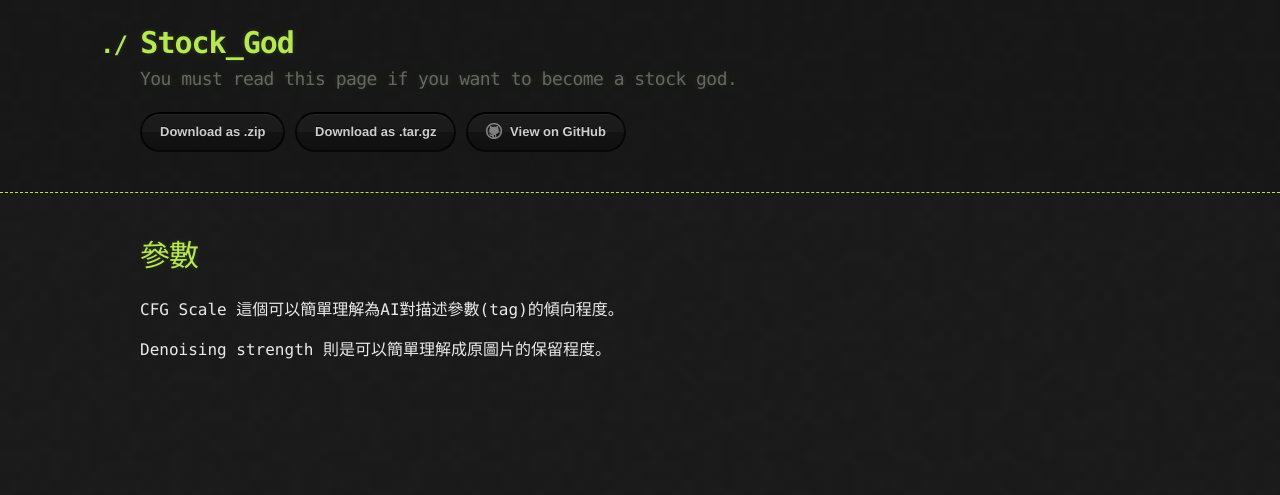
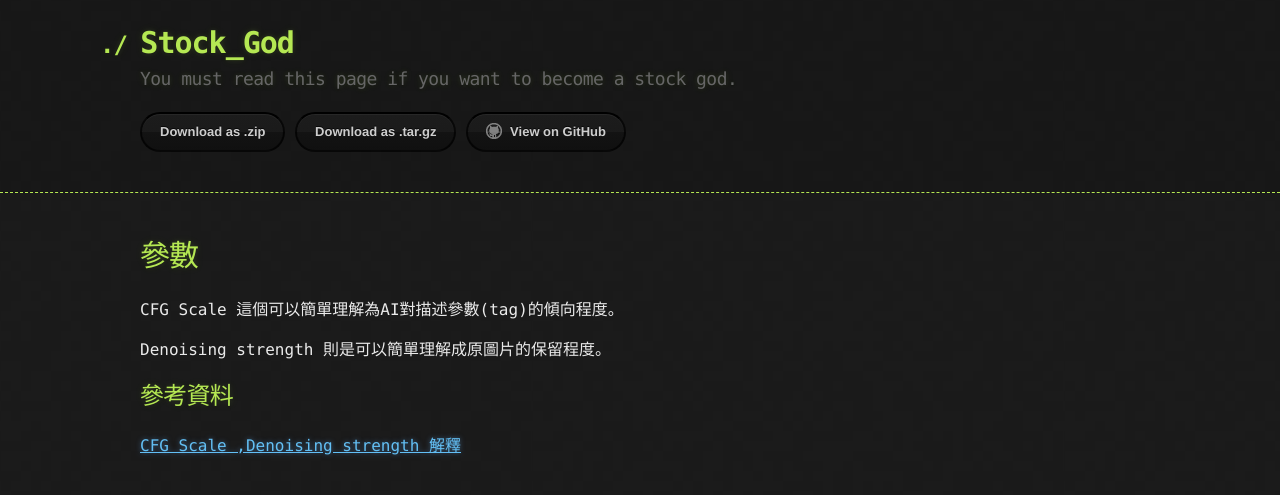
Before and after one commit to lepg5487/Stock_God, a Jekyll site: the page built from NovelAI.md, in a window 1280 px wide. Shown: the top 495 px of the page. Built offline with Jekyll 4.4.1, drawn with Linux system fonts in a browser that asks for light colours; our own code applies the rules of GitHub Pages for plain Markdown files.

Commit message:
Update NovelAI.md

```diff
--- a/NovelAI.md
+++ b/NovelAI.md
@@ -2,3 +2,7 @@
 CFG Scale 這個可以簡單理解為AI對描述參數(tag)的傾向程度。
 
 Denoising strength 則是可以簡單理解成原圖片的保留程度。
+
+## 參考資料
+
+[CFG Scale ,Denoising strength 解釋](https://zhuanlan.zhihu.com/p/574063064)
```
